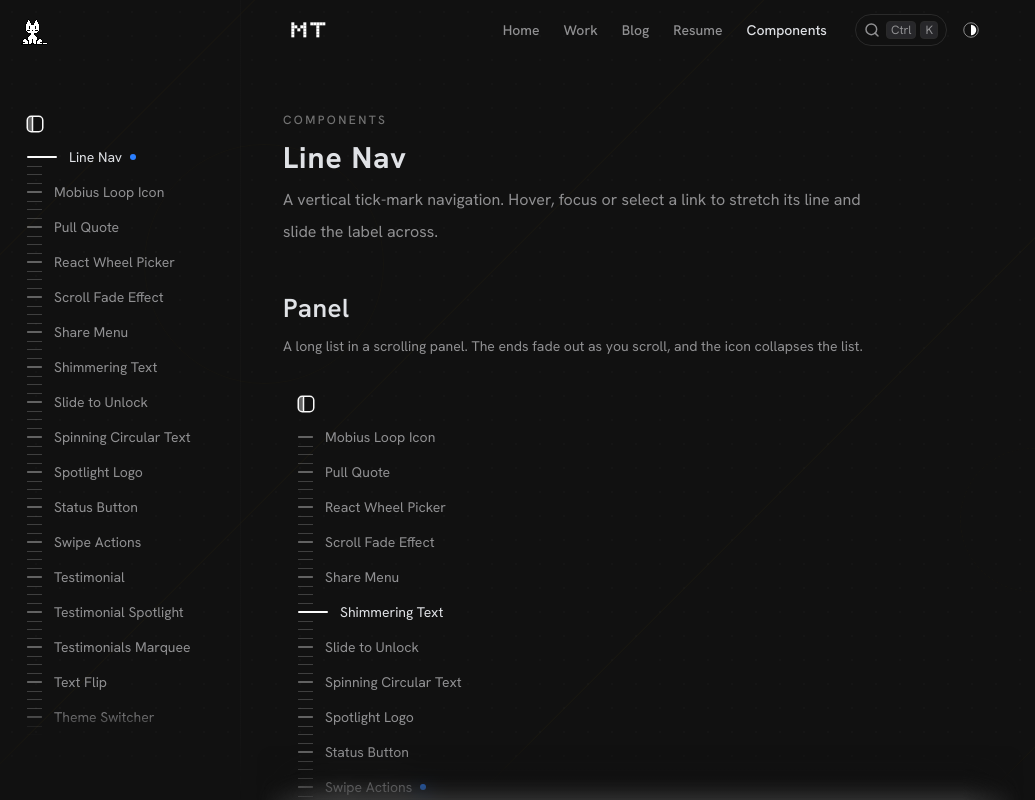
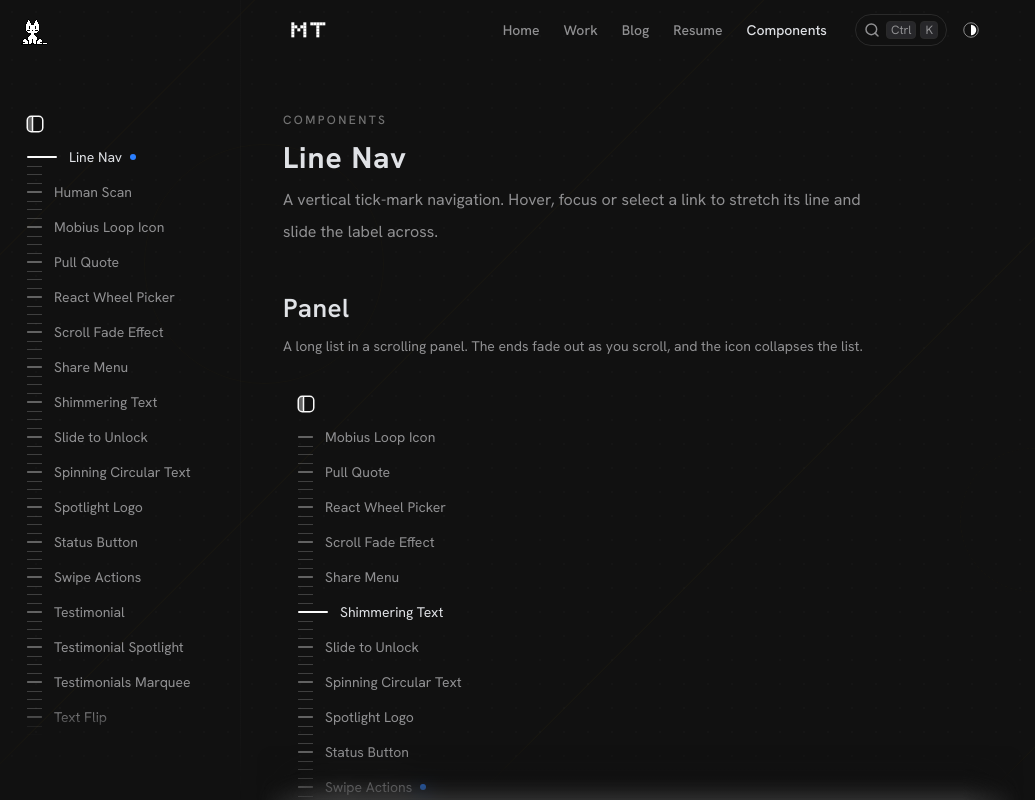
Before and after one commit to meghrajthakre/My-portfolio, a React (Vite) app in the folder frontend/: page /components in a window 1280 px wide. Shown: the top 800 px of the page, without its empty margins (0-1035 px from the left). Built offline with nearby package versions, Linux system fonts and the light colour scheme; no server answers.

Commit message:
feat: add Human Scan component to Registry for interactive 3D demo

```diff
--- a/frontend/src/Pages/Components/Sidebar/Registry.js
+++ b/frontend/src/Pages/Components/Sidebar/Registry.js
@@ -1,4 +1,8 @@
+import { lazy } from "react";
+
 import LineNavDemo from "./LineNavDemo";
+
+const HumanScan = lazy(() => import("../human-scan/HumanScan"));
 
 const slugify = (title) =>
   title
@@ -14,6 +18,11 @@ const define = ({ title, ...rest }) => {
 
 export const COMPONENTS = [
   define({ title: "Line Nav", component: LineNavDemo, badge: true }),
+  define({
+    title: "Human Scan",
+    component: HumanScan,
+    description: "An interactive 3D scan that reveals its inner structure as you move your pointer across it.",
+  }),
   ...[
     "Mobius Loop Icon",
     "Pull Quote",
```
